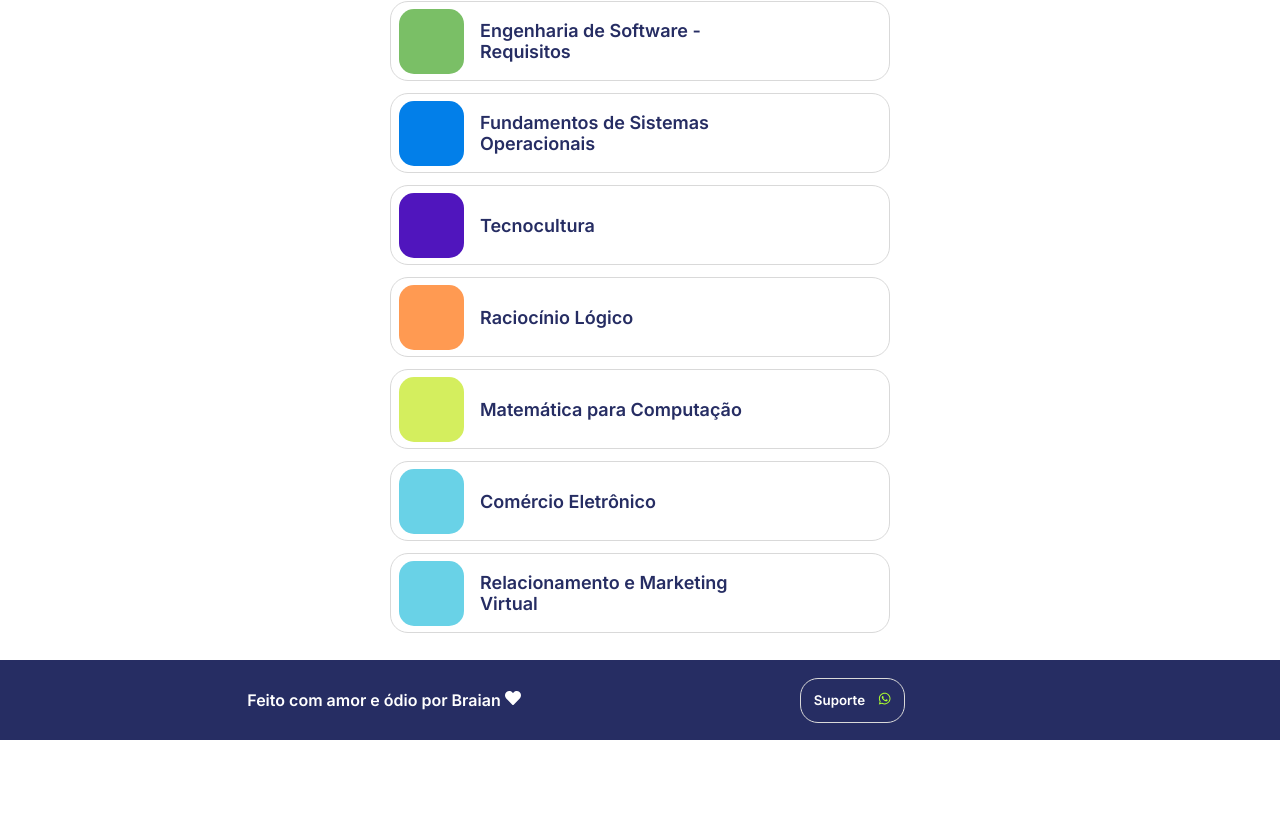
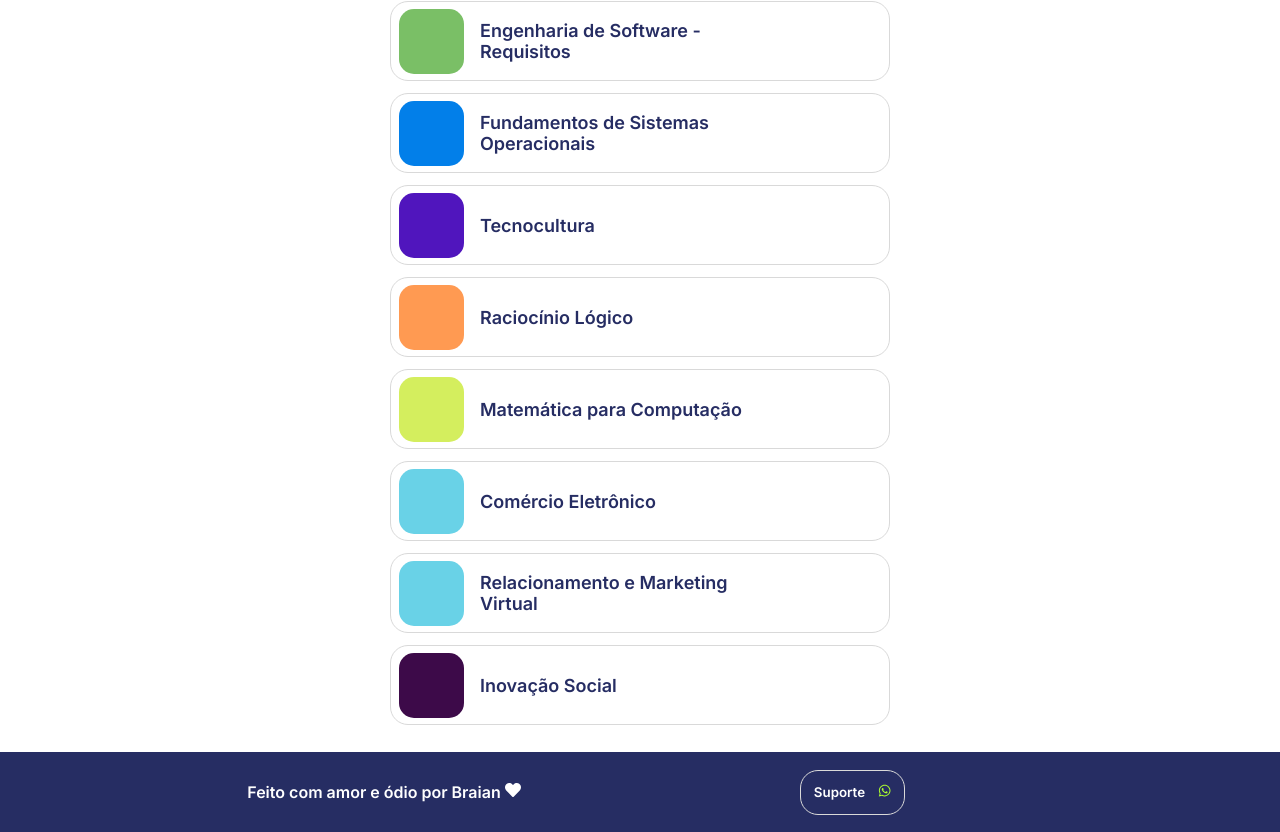
Before and after one commit to bBraian/unisinos-groups, a React (Create React App) app: page / in a window 1280 px wide. Shown: the part 2310-3142 px from the top of the page. Before the commit the page ends 3050 px from the top, so only its background shows below. Built offline with nearby package versions, Linux system fonts and the light colour scheme.

Commit message:
adding more classes

```diff
--- a/src/data/groups.js
+++ b/src/data/groups.js
@@ -32,6 +32,7 @@ export const grupos = [
     { course: 1, text: 'Matemática para Computação', image: '', whatsapp_link: 'https://chat.whatsapp.com/JWZMpVHiIIM4aauTmBue3X'},
     { course: 1, text: 'Comércio Eletrônico', image: '', whatsapp_link: 'https://chat.whatsapp.com/G4xlPUs6urY6IsakFzBFQ7'},
     { course: 1, text: 'Relacionamento e Marketing Virtual', image: '', whatsapp_link: 'https://chat.whatsapp.com/LNnQkygixWMCGU97cAZdVL'},
+    { course: 1, text: 'Inovação Social', image: '', whatsapp_link: 'https://chat.whatsapp.com/C2EP5a0OoZX3gFf9vVmaKv'},
 
     { course: 2, text: 'Cálculo Diferencial', image: 'https://i.imgur.com/t7xyXDy.png', whatsapp_link: 'https://chat.whatsapp.com/LEhtY60hcju69BIRfXWevx'},
     { course: 2, text: 'Segurança da Informação', image: 'https://i.imgur.com/WGYShLx.png', whatsapp_link: 'https://chat.whatsapp.com/LTaeveve7JsAqNHJrkGrGq'},
```
